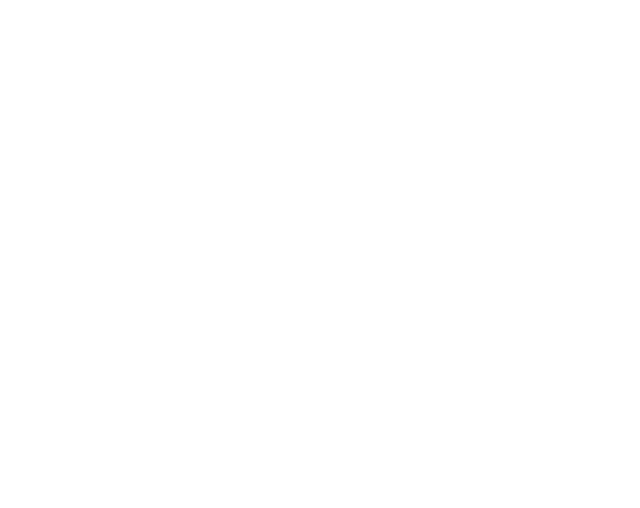
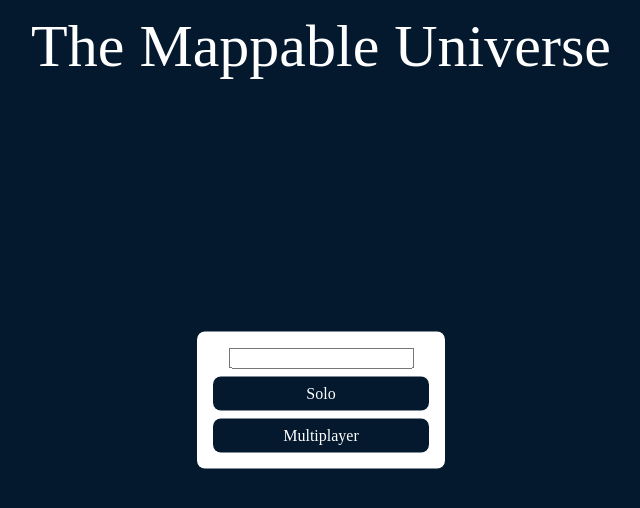
Before and after one commit to ClassifiedCoders/The-Mappable-Universe, a website: page static/views/index.html in a window 1280 px wide. Shown: the whole page, without its empty margins (319-959 px from the left). Drawn offline with Linux system fonts and the light colour scheme; a web font is replaced by a local one.

```diff
--- /dev/null
+++ b/static/script/script.js
@@ -0,0 +1 @@
+var ws = new WebSocket("wss://the-mappable-universe.classcoders.repl.co");
--- a/static/styles/style.css
+++ b/static/styles/style.css
@@ -0,0 +1,49 @@
+@import url('https://fonts.googleapis.com/css2?family=Akaya+Telivigala&family=Roboto&display=swap');
+
+:root {
+	--deepblue: #04182e;
+}
+
+body {
+	padding: 0;
+	margin: 0;
+  background: var(--deepblue);
+  font-family: Roboto;
+  color: white;
+}
+
+span {
+	display: block;
+}
+
+#title-screen {
+	font-size: 60px;
+	margin: 12px;
+}
+
+.akaya {
+	font-family: Akaya Telivigala;
+}
+
+.center {
+  text-align: center;
+}
+
+.button {
+  padding: 8px;
+	width: 200px;
+  border-radius: 8px;
+  margin-top: 8px;
+  font-family: Akaya Telivigala;
+  background-color: var(--deepblue);
+}
+
+#game-options {
+	position: fixed;
+	top: 50%;
+	left: 50%;
+	background: white;
+	padding: 16px;
+	border-radius: 8px;
+	transform: translate(-50%, -50%);
+}
--- a/static/views/index.html
+++ b/static/views/index.html
@@ -3,11 +3,24 @@
   <head>
     <title>The Mappable Universe</title>
 
-    <link href="/assets/index.css" rel="stylesheet">
+    <link href="/styles/style.css" rel="stylesheet">
+    <!-- NO LIBRARIES UNLESS ICONS -->
+    <!-- MAKE THEM PART OF EJS WHEN ARE, SO ITS A CLEANER HTML FILE -->
 
     <meta charset="UTF-8">
     <meta name="viewport" content="width=device-width, initial-scale=1.0">
   </head>
   <body>
+    <span id="title-screen" class="center akaya">The Mappable Universe</span>
+    <div id = "game-options" class="center">
+    	<input id = "username-input" class="input"/>
+    	<div class="button">
+    		<span>Solo</span>
+    	</div>
+    	<div class="button">
+    		<span>Multiplayer</span>
+    	</div>
+    </div>
+    <script src = "/scripts/script.js"></script>
   </body>
 </html>
--- a/utilities/router.js
+++ b/utilities/router.js
@@ -4,5 +4,7 @@
 router.get('/', (_, res) => {
 	RenderFile(res, 'index.html');
 });
+router.use("/scripts",require("express").static("./static/script"));
+router.use("/styles",require("express").static("./static/styles"));
 
 module.exports = router;
```
Also changed, not shown: PLANS/Ideas.md (+1 -0 lines), index.js (+8 -2 lines), package.json (+16 -6 lines), static/script/buttons.js (deleted), static/script/live.js (deleted), 2 other files.
